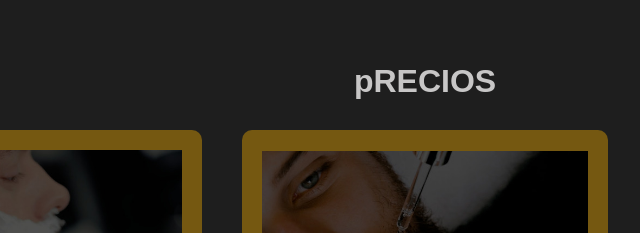
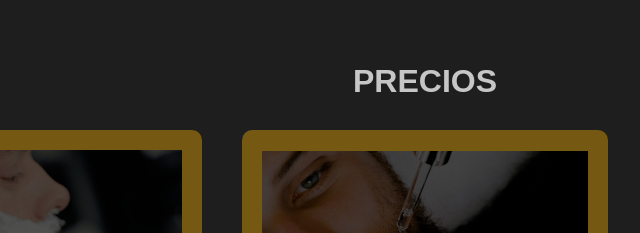
Before and after one commit to coni0805/Barberia-The-Crown, a plain HTML site: page Precios.html in a window 1280 px wide. Shown: the part 245-478 px from the top of the page, 215-855 px from the left. Drawn offline with Linux system fonts and the light colour scheme.

Commit message:
Update Precios.html

```diff
--- a/Precios.html
+++ b/Precios.html
@@ -34,7 +34,7 @@
 
         <div class="container-servis">
             <div class="grid-container">
-              <h1>pRECIOS</h1>
+              <h1>PRECIOS</h1>
               <div class="grid-item">
                 <div class="image-container">
                   <img src="./imágenes/Finales/afeitado.jpg" alt="afeitado">
```
